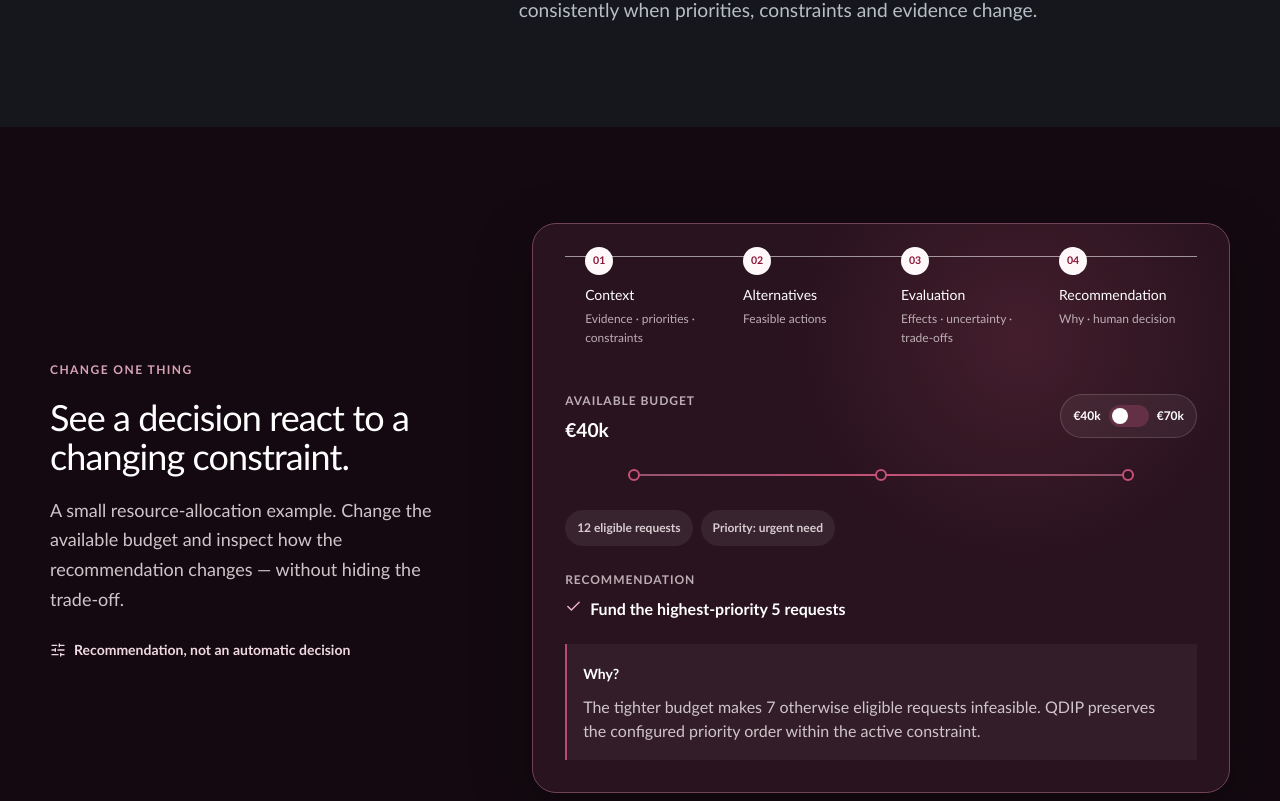
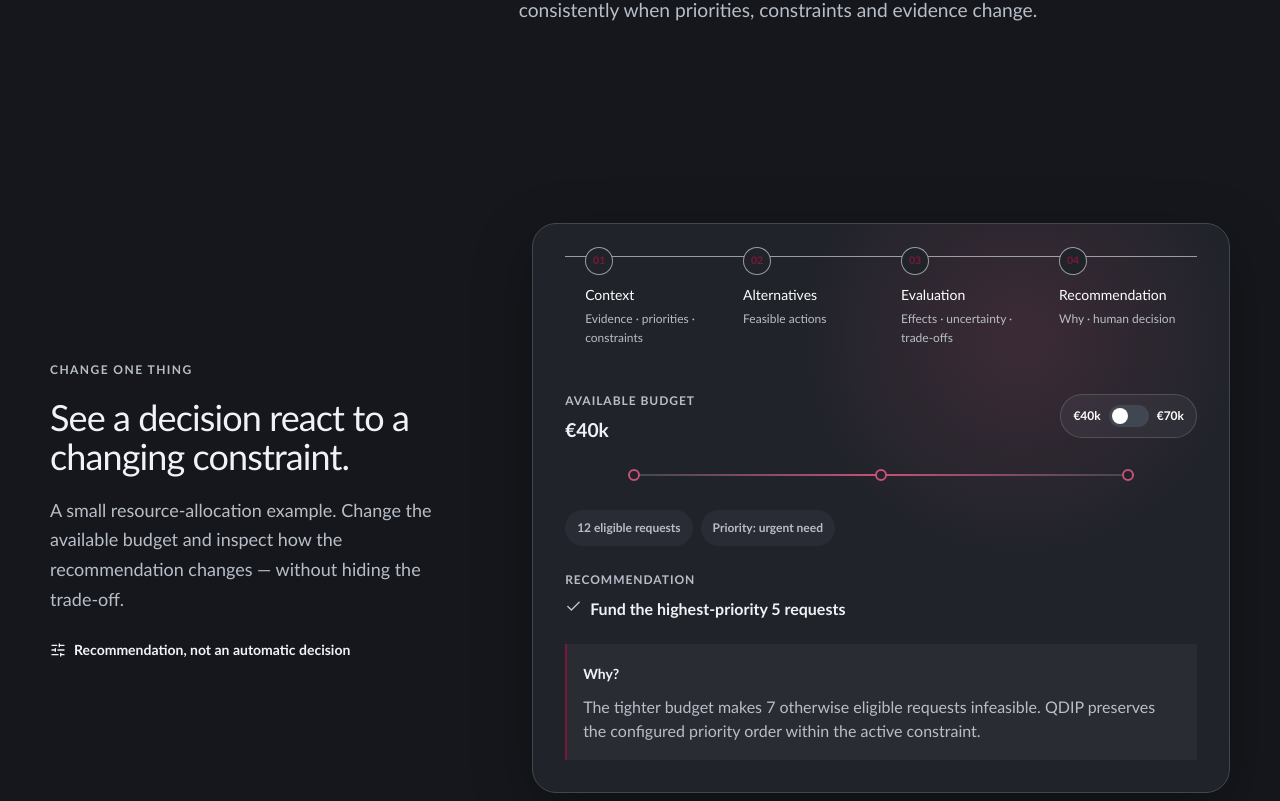
Before and after one commit to mentality-prj/dip-observatory, a Next.js app: page / in a window 1280 px wide. Shown: the part 2639-3440 px from the top of the page. Built offline with nearby package versions, Linux system fonts and the light colour scheme; no server answers.

Commit message:
fix(marketing): neutral graphite cards, restrained burgundy actions and readable dual-tone surfaces

```diff
--- a/src/components/marketing/decision-playground.module.css
+++ b/src/components/marketing/decision-playground.module.css
@@ -4,12 +4,12 @@
   gap: clamp(var(--ds-space-10), 7vw, 6rem);
   padding: var(--ds-space-24) max(var(--ds-space-6), calc((100vw - 1180px) / 2));
   align-items: center;
-  --ds-heading: #fff;
-  background: #140910;
-  color: #fff;
+  --ds-heading: var(--qdip-text);
+  background: var(--qdip-background);
+  color: var(--qdip-text);
 }
 .copy > span {
-  color: #d8a4b5;
+  color: var(--qdip-muted);
   font-size: var(--ds-text-xs);
   font-weight: 700;
   letter-spacing: 0.12em;
@@ -25,7 +25,7 @@
 }
 .copy > p {
   max-width: 540px;
-  color: #cfc5c9;
+  color: var(--qdip-muted);
   font-size: var(--ds-text-web);
   line-height: var(--ds-leading-body);
 }
@@ -34,7 +34,7 @@
   align-items: center;
   gap: var(--ds-space-2);
   margin-top: var(--ds-space-6);
-  color: #f0d8e0;
+  color: var(--qdip-text);
   font-size: var(--ds-text-sm);
   font-weight: 650;
 }
@@ -42,9 +42,9 @@
   display: grid;
   gap: var(--ds-space-6);
   padding: var(--ds-space-8);
-  border: 1px solid #714258;
+  border: 1px solid var(--qdip-border);
   border-radius: var(--ds-radius-marketing);
-  background: radial-gradient(circle at 70% 20%, rgb(198 81 118 / 0.17), transparent 34%), #29131e;
+  background: radial-gradient(circle at 70% 20%, rgb(198 81 118 / 0.17), transparent 34%), var(--qdip-surface);
   box-shadow: var(--ds-shadow-card);
 }
 .stage :global(.ds-workflow-compact) {
@@ -57,11 +57,11 @@
   color: #fff;
 }
 .stage :global(.ds-workflow-step span) {
-  color: #bdaeb4;
+  color: var(--qdip-muted);
 }
 .stage :global(.ds-workflow-index) {
-  color: #8b1538;
-  background: #fff8fa;
+  color: var(--qdip-brand);
+  background: var(--qdip-surface);
   border-color: rgba(255, 255, 255, 0.55);
 }
 .controls {
@@ -76,7 +76,7 @@
 }
 .controls small,
 .flow small {
-  color: #bdaeb4;
+  color: var(--qdip-muted);
   font-size: var(--ds-text-xs);
   font-weight: 700;
   letter-spacing: 0.08em;
@@ -97,7 +97,7 @@
   border: 1px solid rgba(255, 255, 255, 0.15);
   border-radius: var(--ds-radius-pill);
   color: #fff;
-  background: rgba(255, 255, 255, 0.06);
+  background: rgb(145 154 169 / 0.09);
   cursor: pointer;
 }
 .controls button:focus-visible {
@@ -113,7 +113,7 @@
   width: 40px;
   height: 22px;
   border-radius: var(--ds-radius-pill);
-  background: #633046;
+  background: var(--qdip-border);
 }
 .controls button i:after {
   position: absolute;
@@ -144,8 +144,8 @@
 .context span {
   padding: var(--ds-space-2) var(--ds-space-3);
   border-radius: var(--ds-radius-pill);
-  background: rgba(255, 255, 255, 0.07);
-  color: #d9cdd1;
+  background: rgb(145 154 169 / 0.08);
+  color: var(--qdip-muted);
   font-size: var(--ds-text-xs);
   font-weight: 650;
 }
@@ -154,7 +154,7 @@
   gap: var(--ds-space-2);
 }
 .result > small {
-  color: #bdaeb4;
+  color: var(--qdip-muted);
   font-size: var(--ds-text-xs);
   font-weight: 700;
   letter-spacing: 0.08em;
@@ -170,12 +170,12 @@
 }
 .result svg {
   flex: 0 0 auto;
-  color: #f0b5c8;
+  color: var(--qdip-icon);
 }
 .reason {
   margin-top: 0;
   padding: var(--ds-space-4);
-  border-left: 2px solid #b74c70;
+  border-left: 2px solid var(--qdip-brand);
   background: rgba(255, 255, 255, 0.045);
 }
 .reason strong {
@@ -183,7 +183,7 @@
 }
 .reason p {
   margin: var(--ds-space-2) 0 0;
-  color: #cfc5c9;
+  color: var(--qdip-muted);
   font-size: var(--ds-text-body);
   line-height: 1.55;
   animation: reveal 0.3s ease;
@@ -262,7 +262,7 @@
   left: 10%;
   height: 2px;
   content: '';
-  background: linear-gradient(90deg, #92546a, #c65176, #92546a);
+  background: linear-gradient(90deg, var(--qdip-border), #c65176, var(--qdip-border));
 }
 .constraintPath span {
   position: relative;
@@ -272,7 +272,7 @@
   height: 12px;
   border: 2px solid #c65176;
   border-radius: 50%;
-  background: #29131e;
+  background: var(--qdip-surface);
   transition:
     background 260ms ease,
     box-shadow 260ms ease;
@@ -282,11 +282,11 @@
   box-shadow: 0 0 0 4px rgb(198 81 118 / 0.16);
 }
 .stage[data-expanded='true'] .reason {
-  border-color: #ed9bb7;
+  border-color: var(--qdip-icon);
   background: rgb(198 81 118 / 0.12);
 }
 .stage[data-expanded='true'] .result strong {
-  color: #f8eff2;
+  color: var(--qdip-text);
 }
 @media (prefers-reduced-motion: reduce) {
   .constraintPath span {
```
